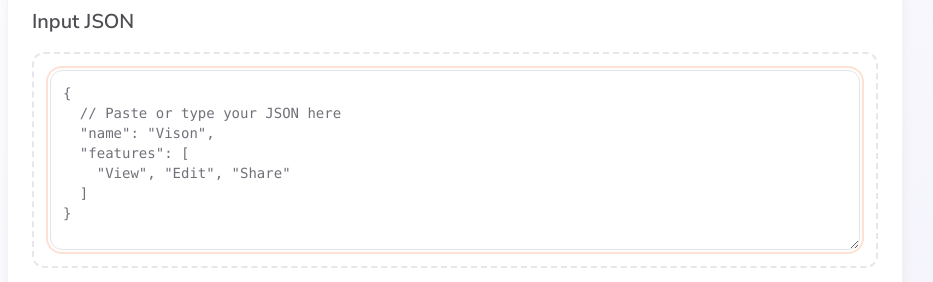
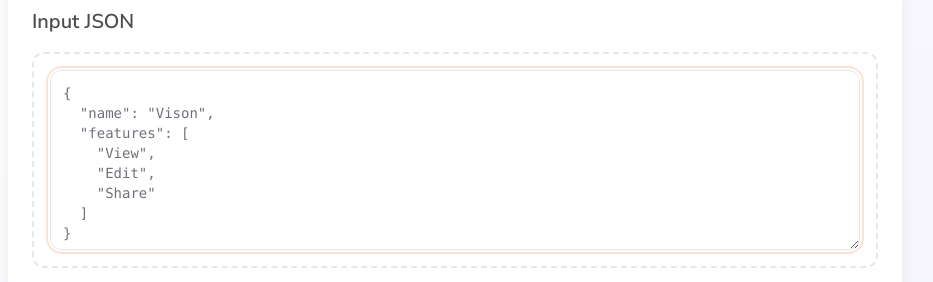
Before and after one commit to wazeerc/vison, a React (Vite) app: page / in a window 1280 px wide. Shown: the part 250-532 px from the top of the page, without its empty margins (185-1118 px from the left). Built offline with nearby package versions, Linux system fonts and the light colour scheme; no server answers.

Commit message:
fix: remove success toast on JSON file load and improve placeholder formatting in JsonInput

```diff
--- a/src/components/JsonInput.tsx
+++ b/src/components/JsonInput.tsx
@@ -55,7 +55,6 @@ const JsonInput: React.FC<JsonInputProps> = ({ onJsonChange, initialValue = '' }
         }
         setJsonText(content);
         onJsonChange(content);
-        toast.success('JSON file loaded successfully!');
       } catch (error) {
         toast.error('Failed to parse JSON file');
         console.error('Error parsing JSON file:', error);
@@ -96,7 +95,6 @@ const JsonInput: React.FC<JsonInputProps> = ({ onJsonChange, initialValue = '' }
         }
         setJsonText(content);
         onJsonChange(content);
-        toast.success('JSON file loaded successfully!');
       } catch (error) {
         toast.error('Failed to parse JSON file');
         console.error('Error parsing JSON file:', error);
@@ -140,9 +138,17 @@ const JsonInput: React.FC<JsonInputProps> = ({ onJsonChange, initialValue = '' }
           ref={textareaRef}
           autoFocus
           className="w-full min-h-[180px] max-h-[400px] p-3 text-sm font-mono bg-gray-50 rounded-lg focus:outline-none focus:ring-2 focus:ring-vison-purple focus:bg-white transition-all duration-200"
-          placeholder={
-            '{\n  // Paste or type your JSON here\n  "name": "Vison",\n  "features": [\n    "View", "Edit", "Share"\n  ]\n}'
-          }
+          placeholder={[
+            '{',
+            '  "name": "Vison",',
+            '  "features": [',
+            '    "View",',
+            '    "Edit",',
+            '    "Share"',
+            '  ]',
+            '}',
+            '',
+          ].join('\n')}
           value={jsonText}
           onChange={handleTextChange}
         />
```
